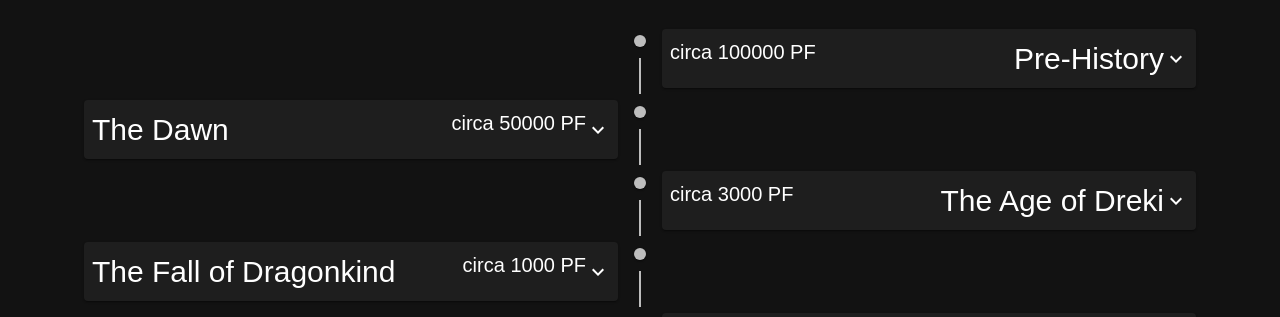
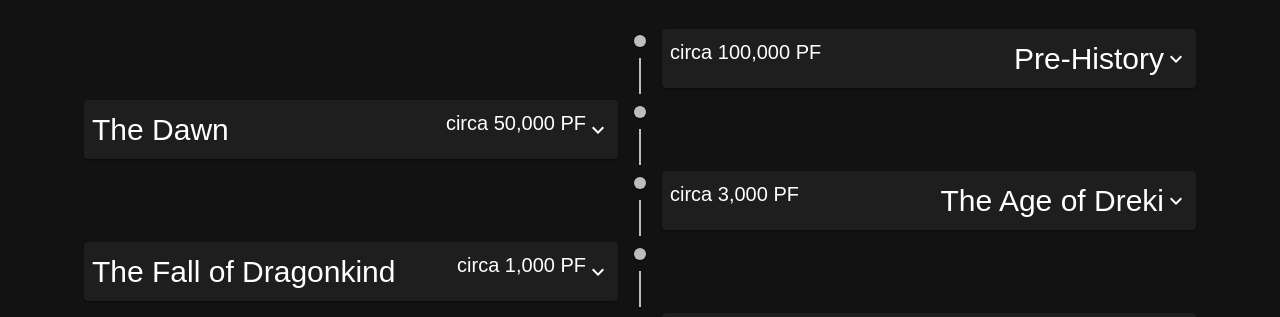
Before and after one commit to athenasbane/campaign_manager, a React (Create React App) app: page /history in a window 1280 px wide. Shown: the part 231-548 px from the top of the page. Built offline with nearby package versions, Linux system fonts and the light colour scheme; no server answers; a web font is replaced by a local one.

Commit message:
add commas

```diff
--- a/src/Constants/timeline.ts
+++ b/src/Constants/timeline.ts
@@ -10,7 +10,7 @@ export const timeline: ITimeline[] = [
     summary: `It's important to note that the nature of this era before the separation of the planes is shrouded in mystery and often veiled in myth and metaphor. The formation of the prime material plane is a subject of philosophical speculation, religious beliefs, and arcane theories across various cultures and planes of existence, each providing their own unique interpretations of this primordial epoch.
     However, there are commonalities in the creation myths of the various cultures that may shead some light on the origins of Teratin. One of these is that this was a time there was no such thing as the many planes of existance that we know now. In fact, it's believed that there was only one plane of roiling elemental energy. As the planes started to seperate the energy sources for these elemental forces began to recede.
     `,
-    year: "circa 100000 PF",
+    year: "circa 100,000 PF",
   },
   {
     title: "The Dawn",
@@ -19,7 +19,7 @@ export const timeline: ITimeline[] = [
     At the outset of this epoch, the prime material plane and its myriad realms were inhabited by an array of life forms, ranging from simple organisms to complex and intelligent beings. These beings were initially driven by instinct and primal urges, responding to the rhythms of the natural world. However, a subtle and transformative shift occurred as certain species began to exhibit signs of self-awareness and introspection.
 
     The emergence of consciousness was a gradual and intricate process, fueled by a combination of environmental pressures, genetic mutations, and the interplay of cosmic energies. Over countless generations, beings developed a heightened capacity for perception, cognition, and self-reflection. This newfound awareness allowed them to contemplate their surroundings, ponder their own existence, and even delve into the mysteries of the cosmos.`,
-    year: "circa 50000 PF",
+    year: "circa 50,000 PF",
   },
   {
     title: "The Age of Dreki",
@@ -27,7 +27,7 @@ export const timeline: ITimeline[] = [
     Although immortal, their motivations would be understandable to mortals of today they hunted, farmed and had children. They sort to make the world a better place for their offspring.
     Unlike today the planes were far closer together so the dragons regularly had to band together to fight wars against fiendish and elemental incursions forcing dragon society to be quite militaristic but they longed for prolonged peace.
     Dragon’s were often brought into the schemes of deities that during this time wondered the lands.`,
-    year: "circa 3000 PF",
+    year: "circa 3,000 PF",
   },
   {
     title: "The Fall of Dragonkind",
@@ -37,7 +37,7 @@ export const timeline: ITimeline[] = [
     The next line of dragons would be free of the curse but would give up their greatest gift… their immortality. The remaining dragons agreed, and some of those that had living mates bore children in smaller eggs these were the first dragonborne.
     What became of the remaining dragons is now lost to history but I is believed by some they are still out there or that they were eventually hunted down and killed by their children vengeful children.
     `,
-    year: "circa 1000 PF",
+    year: "circa 1,000 PF",
   },
   {
     title: "The Dark Covergence",
```
